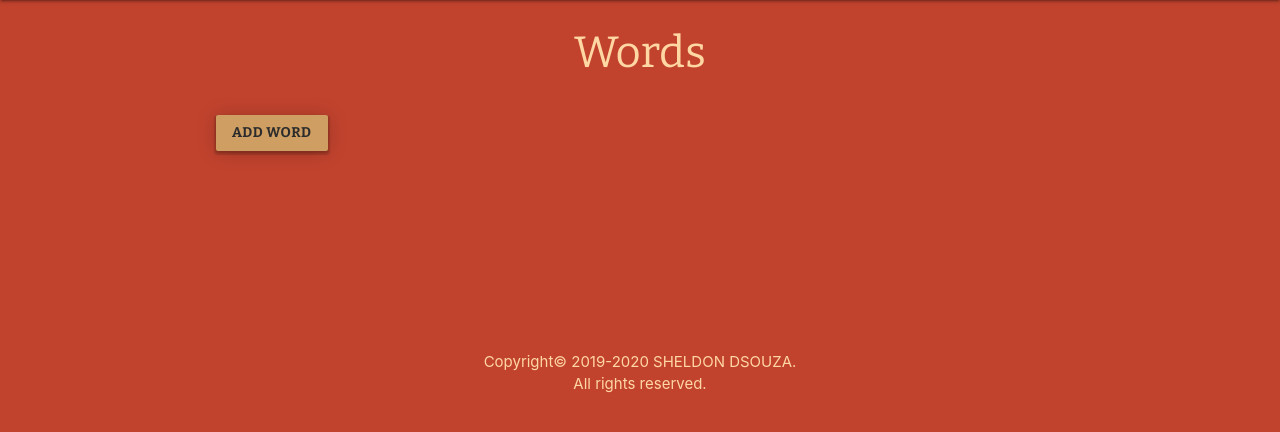
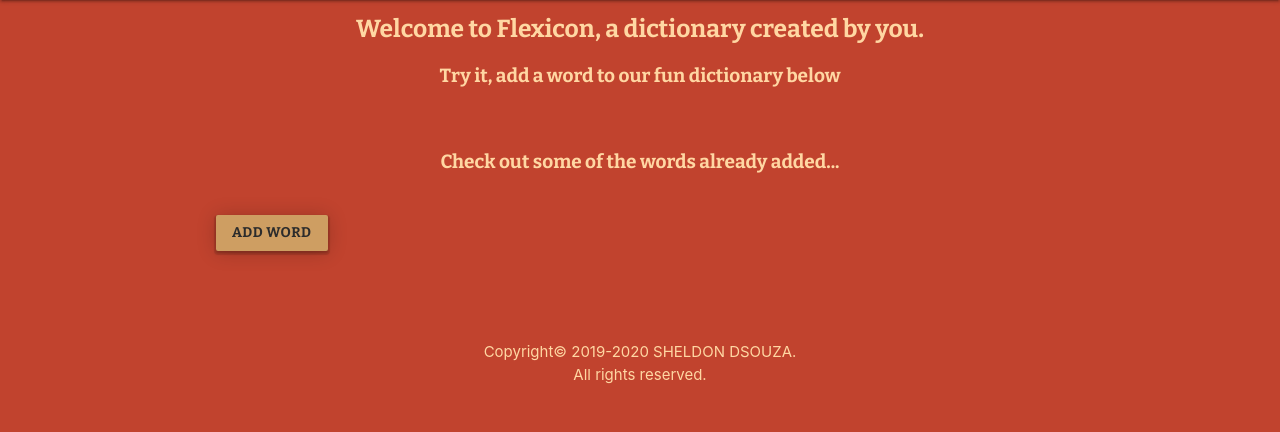
Before and after one commit to sheldon18/flexicon, a Flask app: page / in a window 1280 px wide. Shown: the part 64-496 px from the top of the page. Run offline with Flask 2, Linux system fonts and the light colour scheme; data that the repository does not hold is empty; some libraries are stand-ins or nearby versions.

Commit message:
added welcome text, enabled alphabetical sort for words

```diff
--- a/app.py
+++ b/app.py
@@ -18,7 +18,7 @@ mongo = PyMongo(app)
 @app.route('/home_page')
 def home_page():
     return render_template("index.html",
-    words = mongo.db.words.find())
+    words = mongo.db.words.find().sort("word_name",1))
 
 @app.route('/add_word')
 def add_word():
@@ -103,4 +103,4 @@ def about_page():
 if __name__ == '__main__':
     app.run(host=os.environ.get('IP'),
         port=int(os.environ.get('PORT')),
-        debug=True)
+        debug=False)
--- a/static/css/style.css
+++ b/static/css/style.css
@@ -12,6 +12,7 @@ body {
 
 .word_header {
     margin-top: 5px;
+    text-transform: lowercase;
 }
 
 .brand-logo {
@@ -48,6 +49,21 @@ h3 {
     text-align: center;
 }
 
+h5 {
+    font-family: 'Bitter', serif;
+    color: #ffd7a3;
+    text-align: center;
+    font-weight: bold;
+}
+
+.welcome {
+    font-family: 'Bitter', serif;
+    color: #ffd7a3;
+    text-align: center;
+    font-weight: bold;
+    font-size: 19px;
+}
+
 nav ul a {
     font-family: 'Bitter', serif;
     color: #ffd7a3;
@@ -81,6 +97,8 @@ nav ul a {
 
 .footer a {
     color: #ffd7a3;
+    position: relative;
+    bottom: -70px;
 }
 
 .about {
--- a/templates/addspeechpart.html
+++ b/templates/addspeechpart.html
@@ -9,7 +9,7 @@
             <div class="input-field col s12">
                 <i class="material-icons prefix">list</i>
                 <input id="part_of_speech" name="part_of_speech" type="text" class="validate" aria-required="true">
-                <label for="part_of_speech">Updated part of speech</label>
+                <label for="part_of_speech">Add part of speech</label>
             </div>
         </div>
 
--- a/templates/addword.html
+++ b/templates/addword.html
@@ -7,7 +7,7 @@
         <div class="row">
             <div class="input-field col s12">
                 <i class="material-icons prefix">text_fields</i>
-                <input id="word_name" name="word_name" type="text" class="validate" required="" aria-required="true">
+                <input id="word_name" name="word_name" type="text" class="validate" required="" aria-required="true" style="text-transform: lowercase;">
                 <label for="word_name">New word name</label>
             </div>
         </div>
--- a/templates/index.html
+++ b/templates/index.html
@@ -2,7 +2,12 @@
 {% block content %}
 
 <div class="row">
-<h3>Words</h3>
+<h5>Welcome to Flexicon, a dictionary created by you.</h5>
+<p class="welcome">Try it, add a word to our fun dictionary below
+</br>
+</br>
+</br>
+Check out some of the words already added...</p>
   <ul class="collapsible popout">
     {% for word in words %}
     <li>
@@ -42,19 +47,7 @@
 <div class="row">
     <a href="{{ url_for('add_word') }}" class="waves-effect waves-light btn">Add Word</a>
 </div>
-</br>
-</br>
-</br>
-</br>
-</br>
-</br>
-</br>
-</br>
+
 
 
 {% endblock %}
-
-
-
-</br>
-</br>
```
Also changed, not shown: templates/aboutflexicon.html (+6 -8 lines), templates/partofspeech.html (+0 -8 lines), README.md.
